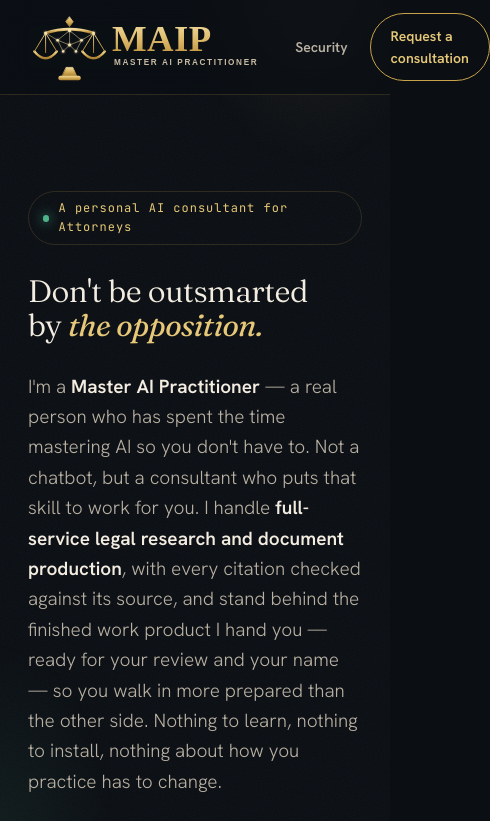
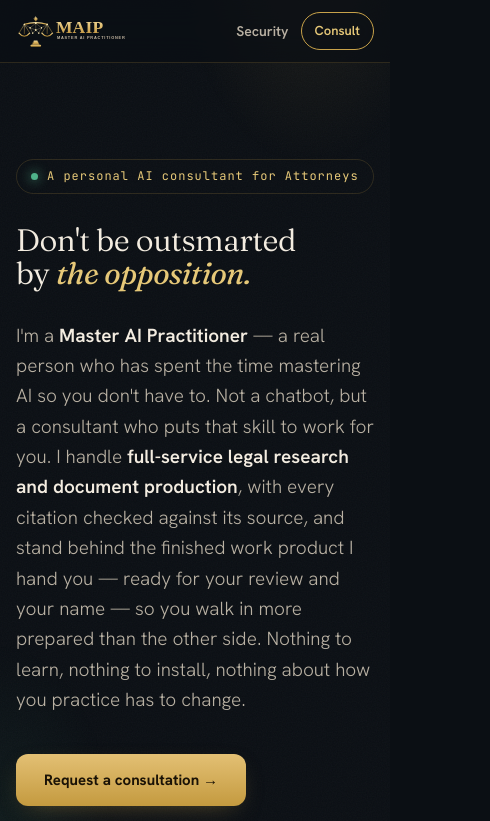
Before and after one commit to stevi10623-crypto/maip, a React (Vite) app: page / in a window 390 px wide. Shown: the top 821 px of the page, 490 px wide, since content can reach past the window. Built offline with nearby package versions, Linux system fonts and the light colour scheme.

Commit message:
Mobile nav fix: smaller logo, compact nav, 'Consult' CTA on small screens so it doesn't get cut off

```diff
--- a/src/App.tsx
+++ b/src/App.tsx
@@ -78,13 +78,9 @@
     <nav>
       <div className="wrap nav-in">
         <div className="brand" style={{ cursor: 'pointer' }} onClick={() => setView('home')}>
-          <img
-            src="/MAIP_logo.svg"
-            alt="MAIP — Master AI Practitioner"
-            style={{ height: 76, width: 'auto', display: 'block' }}
-          />
+          <img src="/MAIP_logo.svg" alt="MAIP — Master AI Practitioner" className="brand-logo" />
         </div>
-        <div style={{ display: 'flex', alignItems: 'center', gap: 22 }}>
+        <div className="nav-right">
           <a
             onClick={() => setView(view === 'security' ? 'home' : 'security')}
             style={{ cursor: 'pointer', fontSize: 14, fontWeight: 600, color: 'var(--parch-dim)' }}
@@ -92,7 +88,8 @@
             {view === 'security' ? 'Home' : 'Security'}
           </a>
           <a href="#contact" onClick={() => setView('home')} className="nav-cta">
-            Request a consultation
+            <span className="cta-full">Request a consultation</span>
+            <span className="cta-short">Consult</span>
           </a>
         </div>
       </div>
--- a/src/index.css
+++ b/src/index.css
@@ -49,6 +49,18 @@
 .nav-cta { font-size: 14px; font-weight: 600; padding: 11px 20px; border: 1px solid var(--gold);
   border-radius: 999px; color: var(--gold-bright); transition: 0.25s; }
 .nav-cta:hover { background: var(--gold); color: var(--ink); }
+.brand-logo { height: 64px; width: auto; display: block; }
+.nav-right { display: flex; align-items: center; gap: 22px; }
+.cta-short { display: none; }
+@media (max-width: 600px) {
+  .wrap { padding: 0 16px; }
+  .nav-in { height: 62px; }
+  .brand-logo { height: 36px; }
+  .nav-right { gap: 12px; }
+  .nav-cta { padding: 8px 13px; font-size: 13px; }
+  .cta-full { display: none; }
+  .cta-short { display: inline; }
+}
 
 /* HERO */
 header { padding: 96px 0 70px; position: relative; }
```
